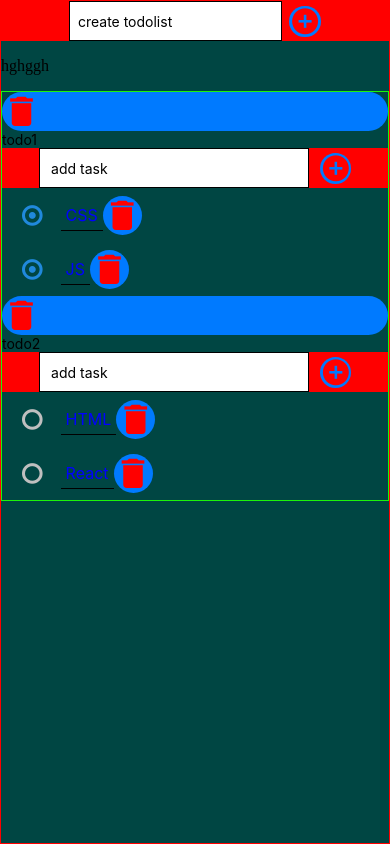
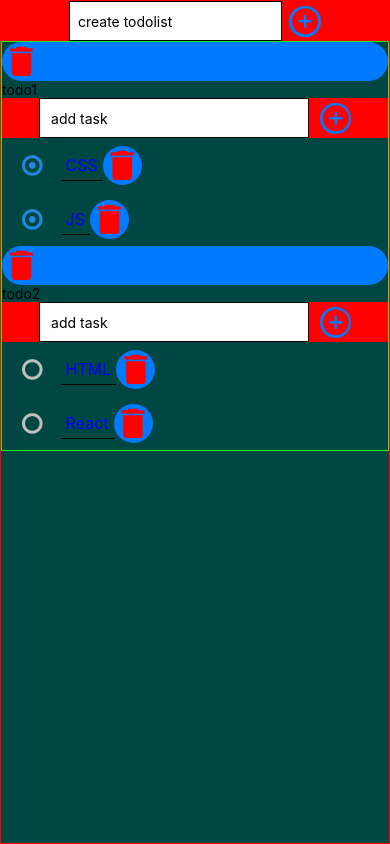
Before and after one commit to annavilnid/expo-app, a React Native app: screen / in a window 390 px wide. Built offline with nearby package versions, Linux system fonts and the light colour scheme.

Commit message:
delete test

```diff
--- a/App.tsx
+++ b/App.tsx
@@ -56,7 +56,6 @@ export default function App() {
               <View style={styles.todolistForm}>
                 <AddItemForm placeholder={"create todolist"} buttonHandler={onPressAddTodolist}/>
               </View>
-                <p>hghggh</p>
               <View style={globalStyles.todolistList}>
                 {todolists.map(todolist => (
                     <View key={todolist.id}>
```
